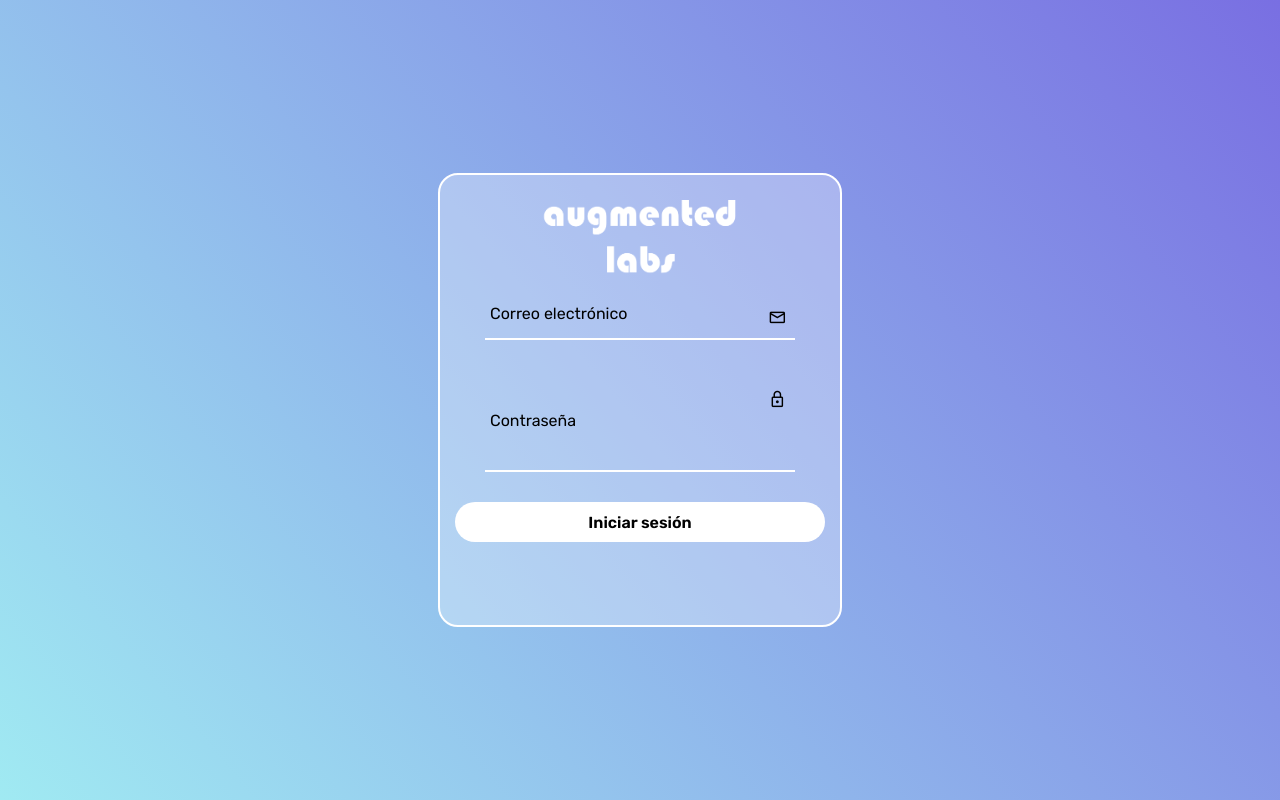
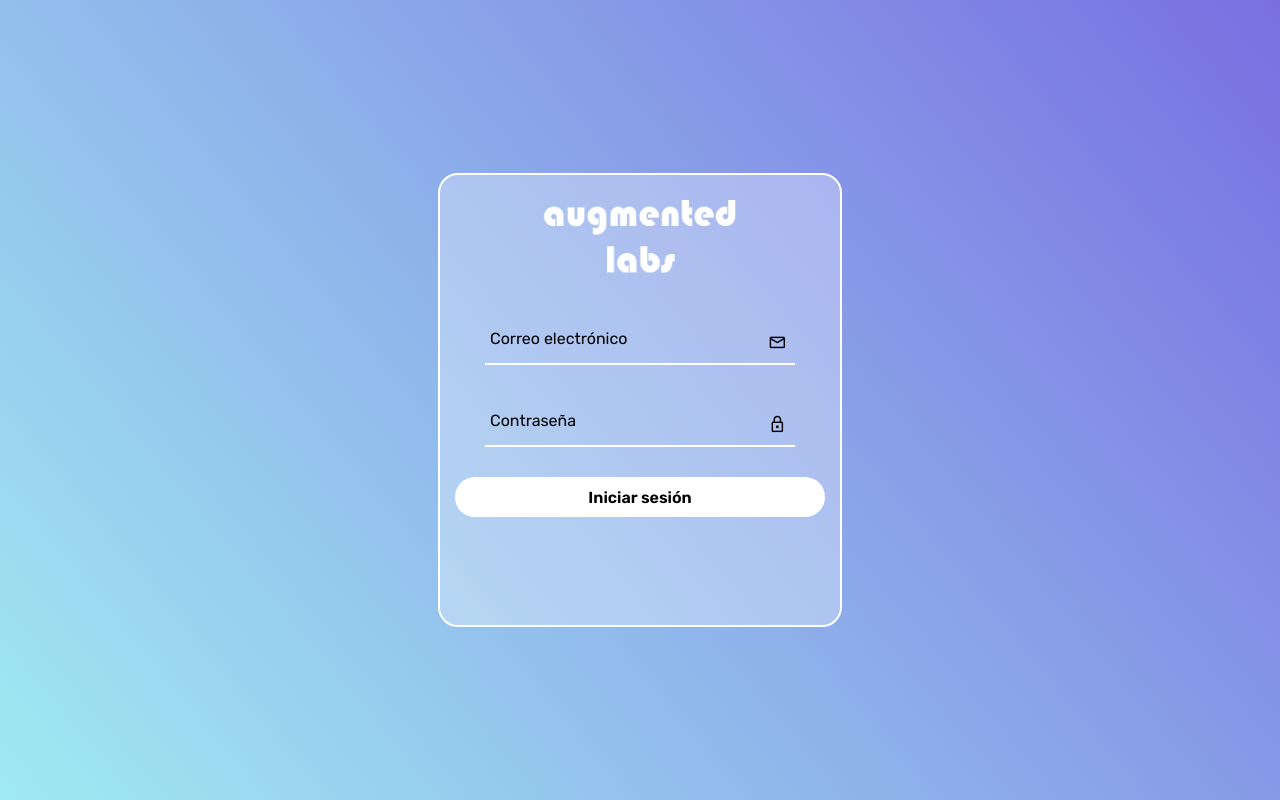
Before and after one commit to SVA-BL00/AL-WebSolution, a Flask app: page /login in a window 1280 px wide. Run offline with Flask 3, Linux system fonts and the light colour scheme; some libraries are stand-ins or nearby versions.

Commit message:
corrections

```diff
--- a/flaskr/templates/login.html
+++ b/flaskr/templates/login.html
@@ -30,7 +30,6 @@
                             lock
                         </span>
                         <input class="input-login" type="password" required name="password" id="password">
-                        <input class="input-login" type="password" required name="password" id="password">
                         <label for="password">Contraseña</label>
                     </div>
                     <div class="submit">
```
